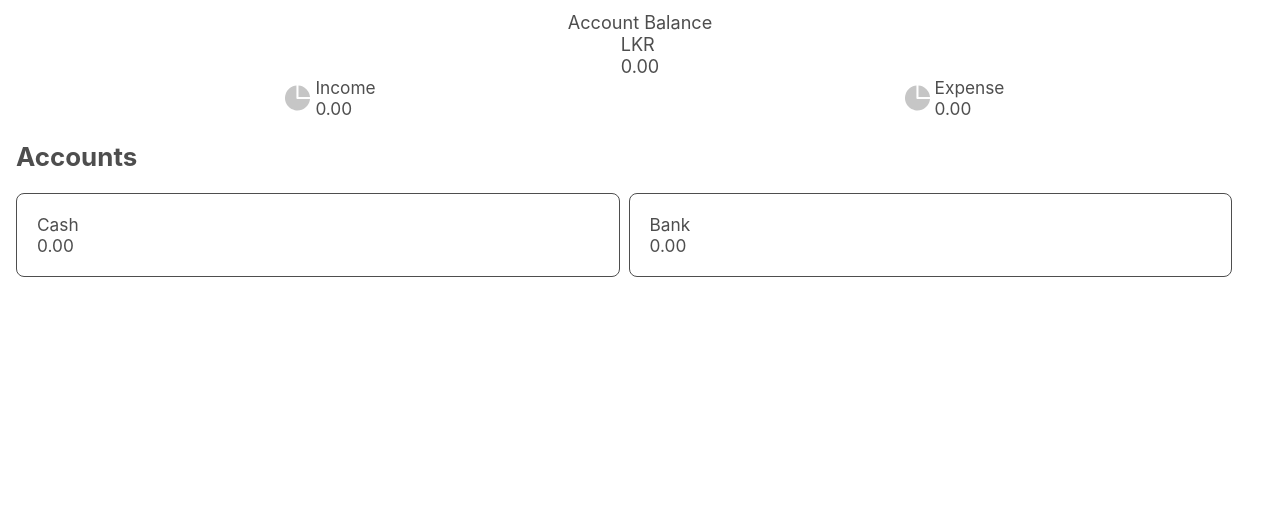
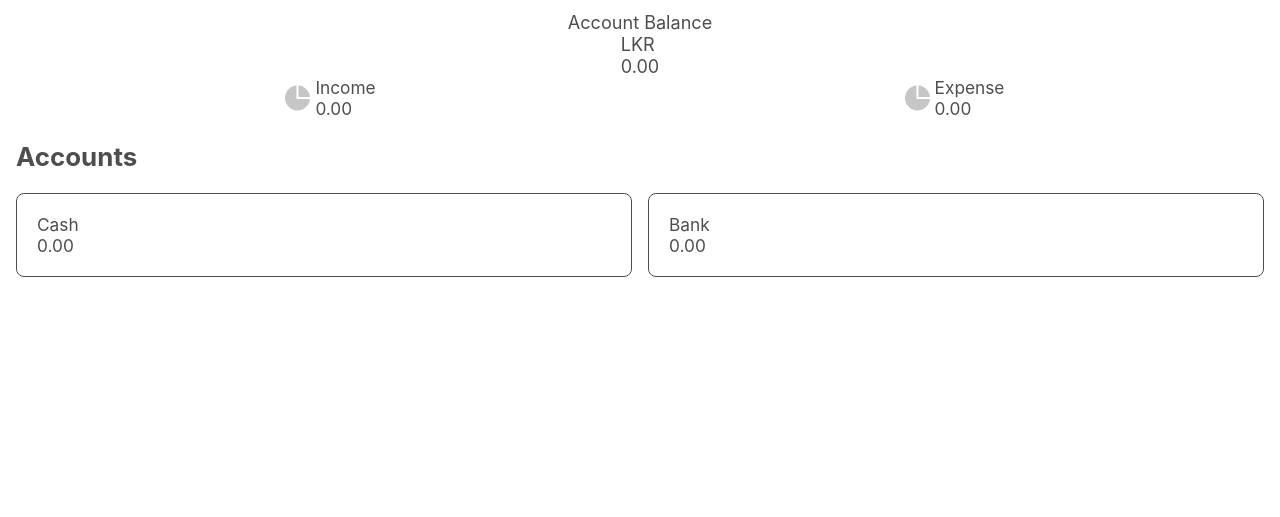
Before and after one commit to Harithroo/Salli, a PHP site: page / in a window 1280 px wide. Shown: the part 68-585 px from the top of the page. Run offline with PHP 8.4, Linux system fonts and the light colour scheme; some libraries are stand-ins or nearby versions.

Commit message:
home css fix

```diff
--- a/css/home.css
+++ b/css/home.css
@@ -35,11 +35,12 @@
 #page-home .accounts-list {
     display: flex;
     flex-wrap: wrap;
+    justify-content: space-between;
     gap: 9px;
 }
 
 #page-home .account-item {
-    width: calc(49% - 50px);
+    width: calc(50% - 50px);
     border: 1px solid;
     border-radius: 8px;
     padding: 20px;
```
